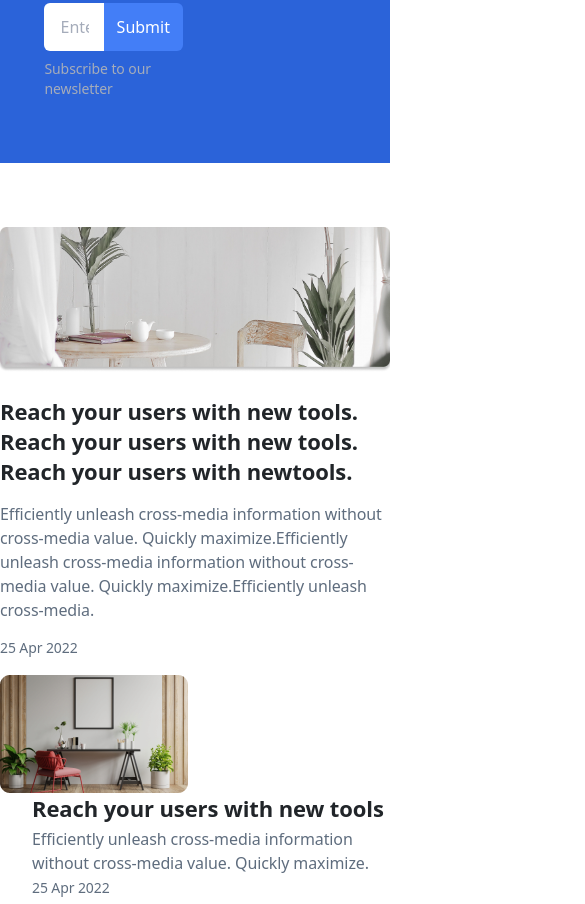
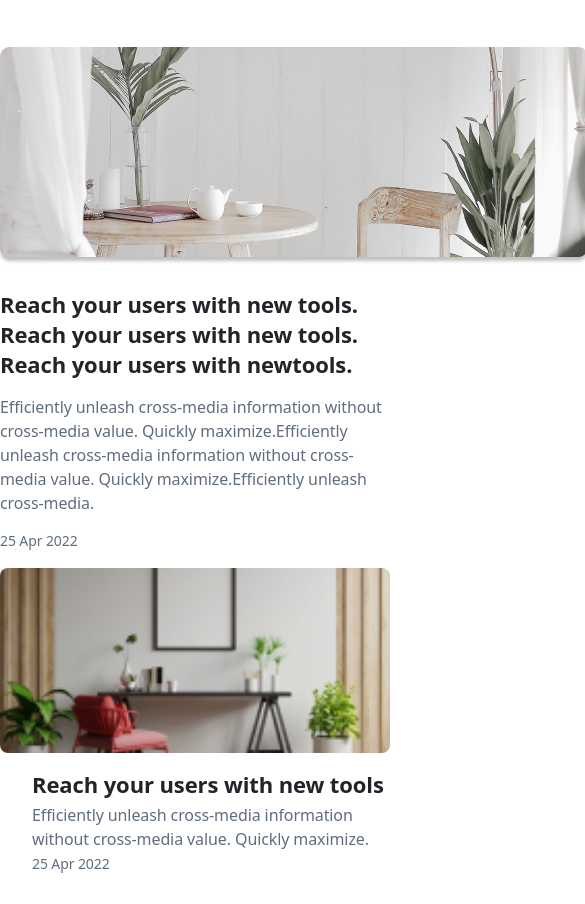
Before and after one commit to nourhan279/bootstrap1, a plain HTML site: page index.html in a window 390 px wide. Shown: the part 1041-1945 px from the top of the page, 585 px wide, since content can reach past the window. Drawn offline with nearby package versions, Linux system fonts and the light colour scheme.

Commit message:
edit responsive

```diff
--- a/assets/css/style.css
+++ b/assets/css/style.css
@@ -8,7 +8,7 @@ html {
 }
 img {
   width: auto;
-  max-width: 100%;
+
   height: auto;
 }
 h2,
@@ -282,3 +282,29 @@ a {
   line-height: 3.75rem;
   letter-spacing: -0.1px;
 }
+@media screen and (max-width: 768px) {
+  /* html {
+    font-size: 0.75rem !important;
+  } */
+  .newtools__rightcontent-image {
+    width: 100%;
+    height: 11.56rem;
+    border-radius: 0.5rem;
+    margin-bottom: 1rem;
+  }
+  .newtools__rightcontent-image img {
+    width: 100%;
+    height: 11.56rem;
+    border-radius: 0.5rem;
+    object-fit: cover;
+  }
+  .latestblog__content-cardimg img {
+    width: 100%;
+  }
+}
+/*
+@media screen and (min-width: 769px) and (max-width: 992px) {
+  * {
+    font-size: 0.875rem;
+  }
+} */
--- a/index.html
+++ b/index.html
@@ -80,7 +80,7 @@
     <section class="hero">
       <div class="container">
         <div class="row">
-          <div class="hero__content mx-auto col-6 text-center">
+          <div class="hero__content mx-auto col-sm-12 col-lg-6 text-center">
             <h2 class="pb-2">1% OF THE INDUSTRY</h2>
             <h3>Hype got you here.</h3>
             <h3>Stay for the support.</h3>
@@ -216,7 +216,7 @@
           </div>
           <div class="newtools__rightcontent d-flex flex-column">
             <div
-              class="newtools__rightcontent-wrapper d-lg-flex flex-lg-row flex-column"
+              class="newtools__rightcontent-wrapper d-md-flex flex-md-row flex-column"
             >
               <div class="newtools__rightcontent-image">
                 <img
@@ -234,7 +234,7 @@
               </div>
             </div>
             <div
-              class="newtools__rightcontent-wrapper d-lg-flex flex-lg-row flex-column"
+              class="newtools__rightcontent-wrapper d-md-flex flex-md-row flex-column"
             >
               <div class="newtools__rightcontent-image">
                 <img src="assets/img/Container2.png" alt="leafs image" />
@@ -249,7 +249,7 @@
               </div>
             </div>
             <div
-              class="newtools__rightcontent-wrapper d-lg-flex flex-lg-row flex-column"
+              class="newtools__rightcontent-wrapper d-md-flex flex-md-row flex-column"
             >
               <div class="newtools__rightcontent-image">
                 <img src="assets/img/Container3.png" alt="table image" />
```
